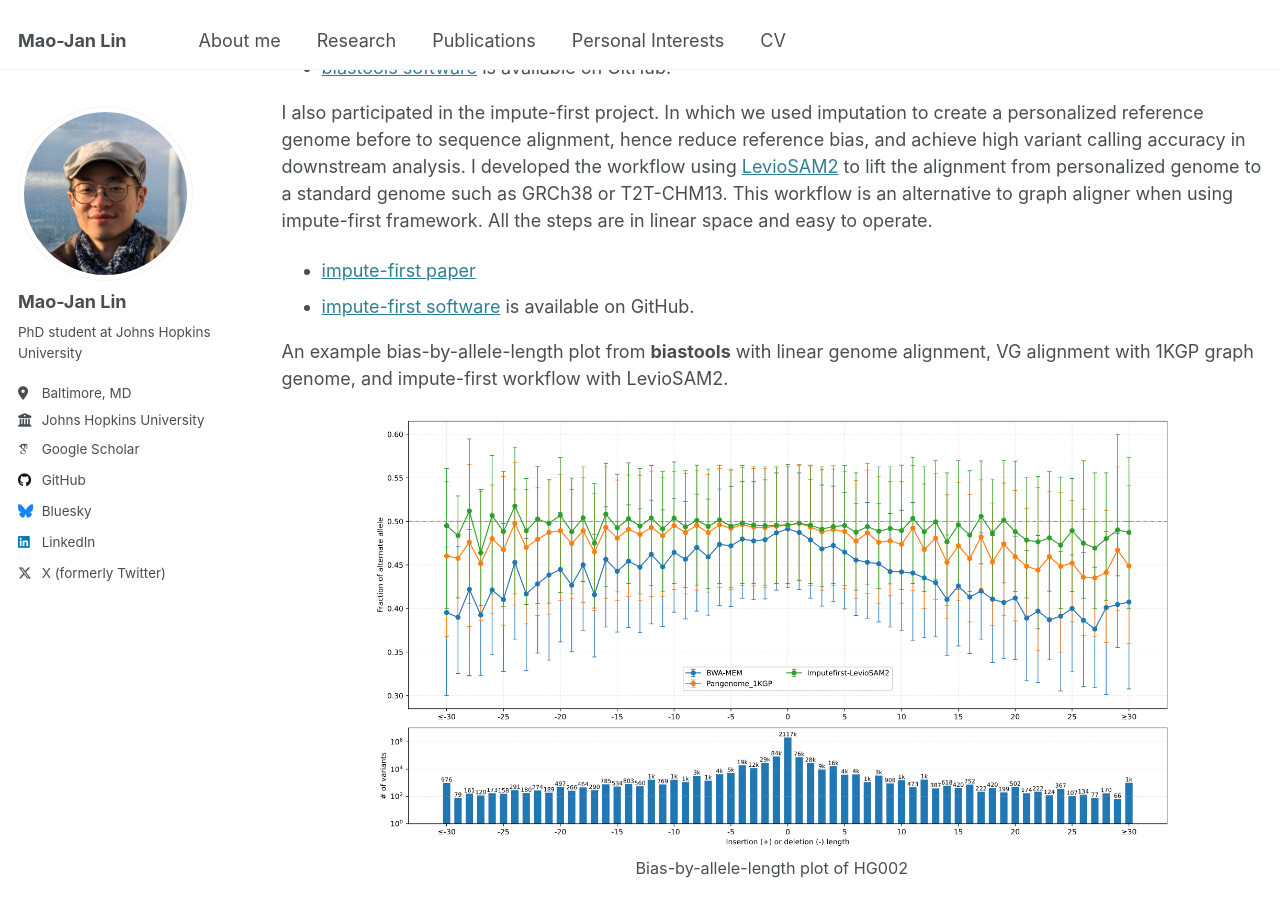
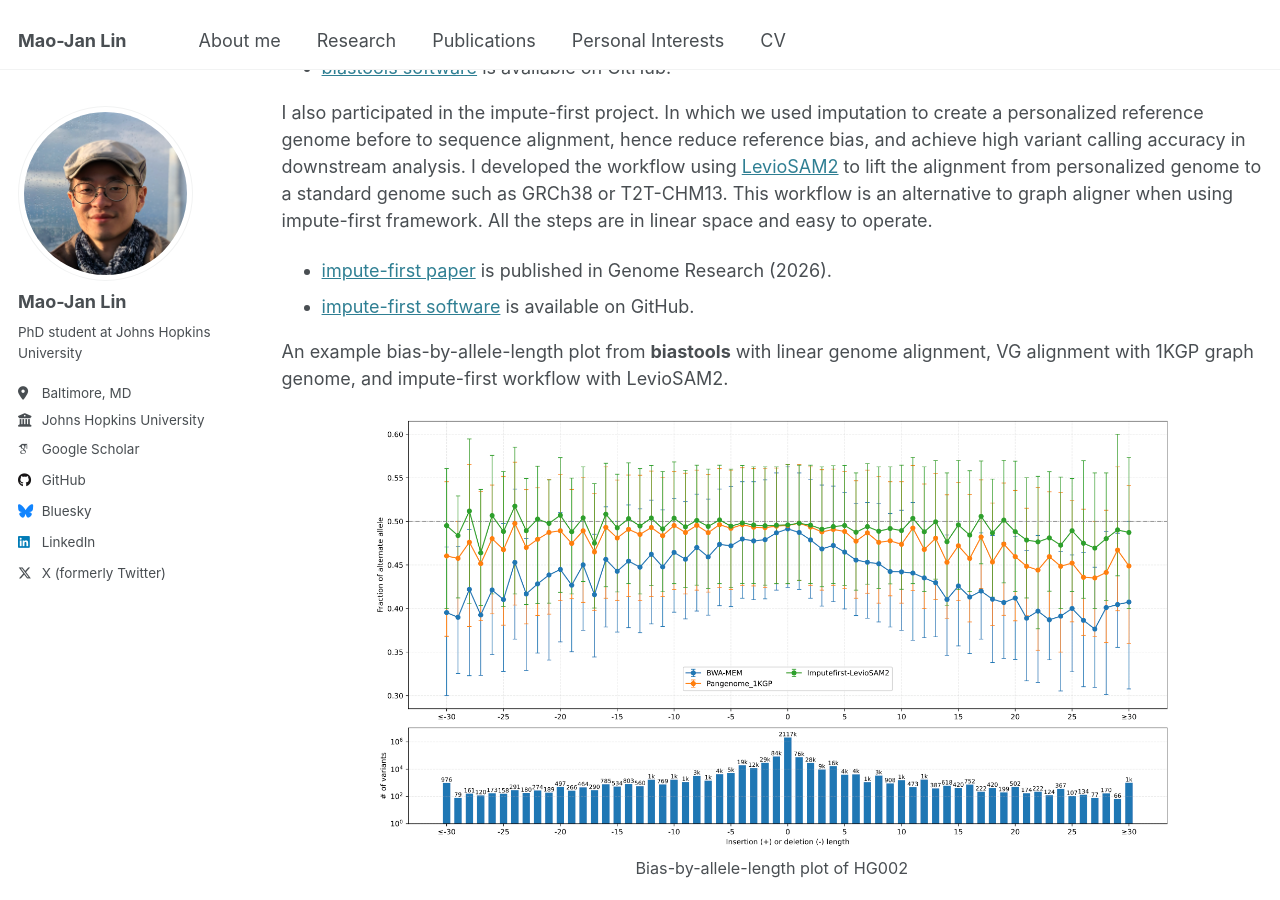
Before and after one commit to maojanlin/maojanlin.github.io, a Jekyll site: the page built from _pages/research.md, in a window 1280 px wide and 900 px high, scrolled down 460 px. Built offline with Jekyll 4.4.1, drawn with Linux system fonts in a browser that asks for light colours; some web fonts are replaced.

Commit message:
update impute-first paper link description

```diff
--- a/_pages/research.md
+++ b/_pages/research.md
@@ -20,7 +20,7 @@ Many alignment methods are developed to reduce reference bias. However, there is
 
 I also participated in the impute-first project. In which we used imputation to create a personalized reference genome before to sequence alignment, hence reduce reference bias, and achieve high variant calling accuracy in downstream analysis. I developed the workflow using [LevioSAM2](https://github.com/milkschen/leviosam2) to lift the alignment from personalized genome to a standard genome such as GRCh38 or T2T-CHM13. This workflow is an alternative to graph aligner when using impute-first framework. All the steps are in linear space and easy to operate.
 
-- [impute-first paper](https://genome.cshlp.org/content/early/2026/03/05/gr.280989.125)
+- [impute-first paper](https://genome.cshlp.org/content/early/2026/03/05/gr.280989.125) is published in Genome Research (2026).
 - [impute-first software](https://github.com/kvaddad1/impute-first) is available on GitHub.
 
 An example bias-by-allele-length plot from **biastools** with linear genome alignment, VG alignment with 1KGP graph genome, and impute-first workflow with LevioSAM2.
```
